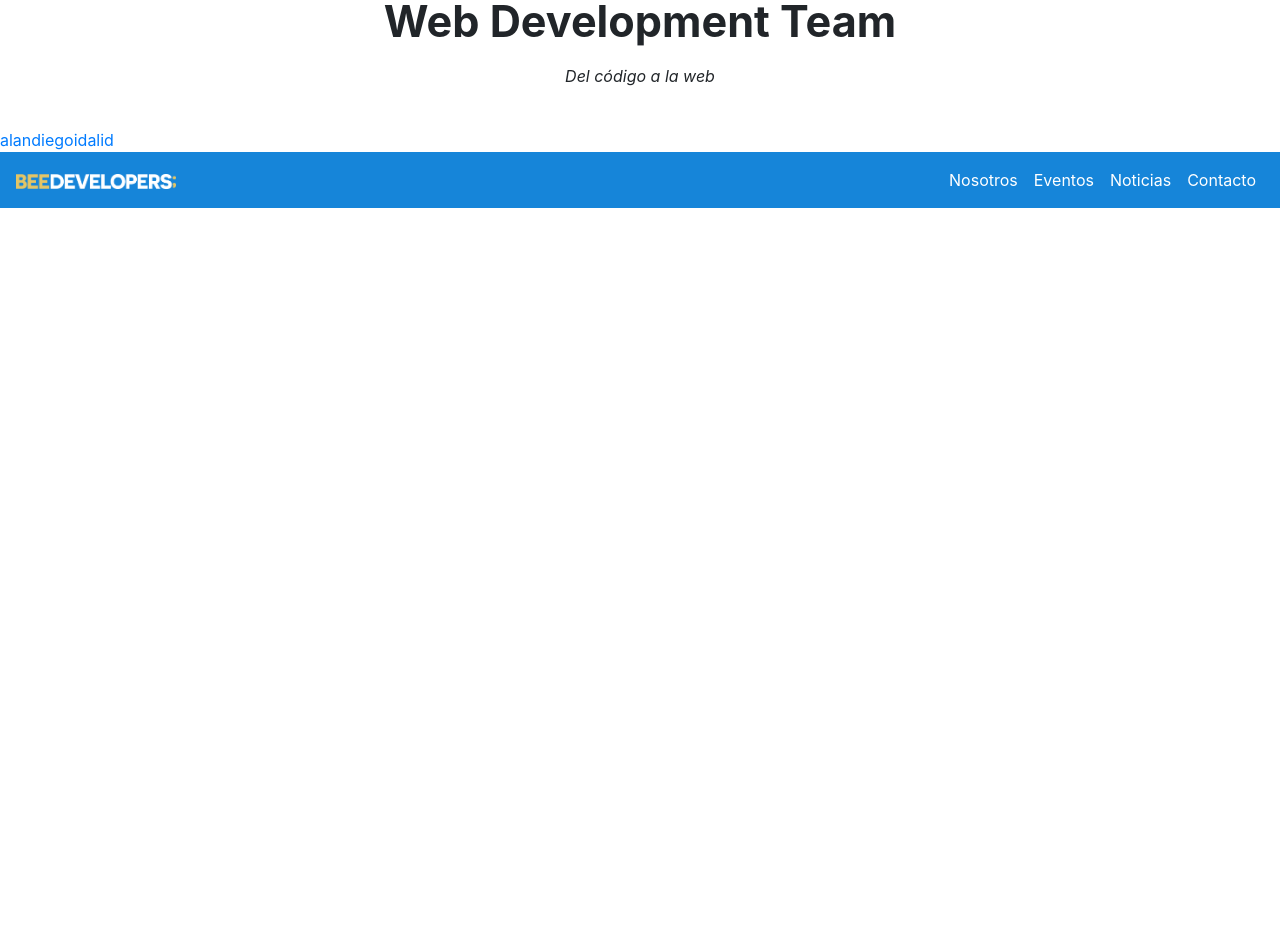
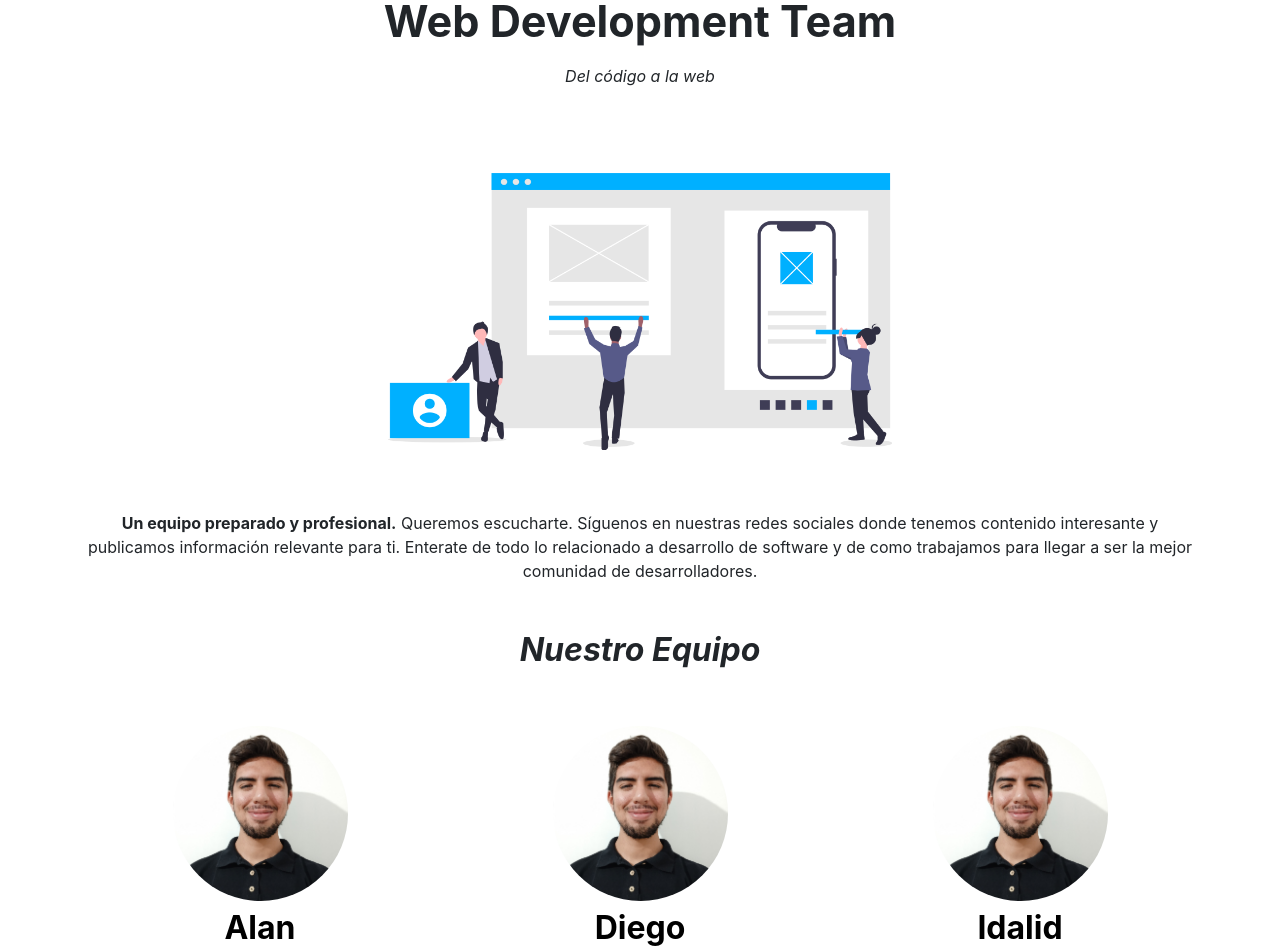
Before and after one commit to BeeDevelopers/WebPage, a React (Create React App) app: page /devteam in a window 1280 px wide. Shown: the part 100-1052 px from the top of the page. Before the commit the page ends 800 px from the top, so only its background shows below. Built offline with nearby package versions, Linux system fonts and the light colour scheme.

Commit message:
Seccion devteam

```diff
--- a/src/components/Devteam.js
+++ b/src/components/Devteam.js
@@ -2,24 +2,38 @@ import React, { Component } from 'react';
 import { Link } from 'react-router-dom';
 
 import Titulo from "./Titulo";
+import Persona from './Persona';
 // import styles from './css/titulo.module.css';
 
 export default class Devteam extends Component {
     render(props) {
 
-        const integrantes = ["alan", "diego", "idalid"]
+        const integrantes = ["Alan", "Diego", "Idalid", "Miguel", "Hugo", "Apk"]
         const links = []
         for(const value of integrantes){
-
-            links.push(<Link  key="0" to={"/devteam/"+value}>{value}</Link>)
+            links.push(<Link className="text-decoration-none" style={{color: "black"}} key="0" to={"/devteam/"+value.toLowerCase()}> <Persona nombre={value} img="/img/alan.jpg"/> </Link>)
         }
 
         return (
             <div>
                 <Titulo pre_titulo="" titulo="Web Development Team" post_titulo="" leyenda="Del código a la web"/>
-                {links}
+                <div className="text-center mb-3">
+                <img src="/img/team.png" className="w-50 img-fluid" alt="Responsive image"></img>
+                </div>
 
+                <div className="text-center container text-justify text-break">
+                        <p><span className="font-weight-bold">Un equipo preparado y profesional.</span> Queremos escucharte. Síguenos en nuestras redes sociales donde tenemos contenido interesante y publicamos información relevante para ti. Enterate de todo lo relacionado a desarrollo de software y de como trabajamos para llegar a ser la mejor comunidad de desarrolladores.</p>
+                </div>
 
+                <div className="container text-center my-5">
+                    <h2 className="font-weight-bold font-italic">Nuestro Equipo</h2>
+                </div>
+                <div className="container">
+
+                <div className="row row-cols-1 row-cols-md-3 mb-5">
+                    {links}
+                </div>
+                </div>
             </div>
         );
     }
--- /dev/null
+++ b/src/components/Persona.js
@@ -0,0 +1,13 @@
+import React, { Component } from 'react';
+
+
+export default class Persona extends Component {
+    render(props) {
+        return (
+            <div className="text-center card border-0 my-2">
+                    <img src={this.props.img} alt="..." class="mx-auto img-responsive rounded-circle" width="175" />
+                    <h2 className="font-weight-bold my-2">{this.props.nombre}</h2>
+            </div>
+        );
+    }
+}
```
Also changed, not shown: public/img/team.png (added).
